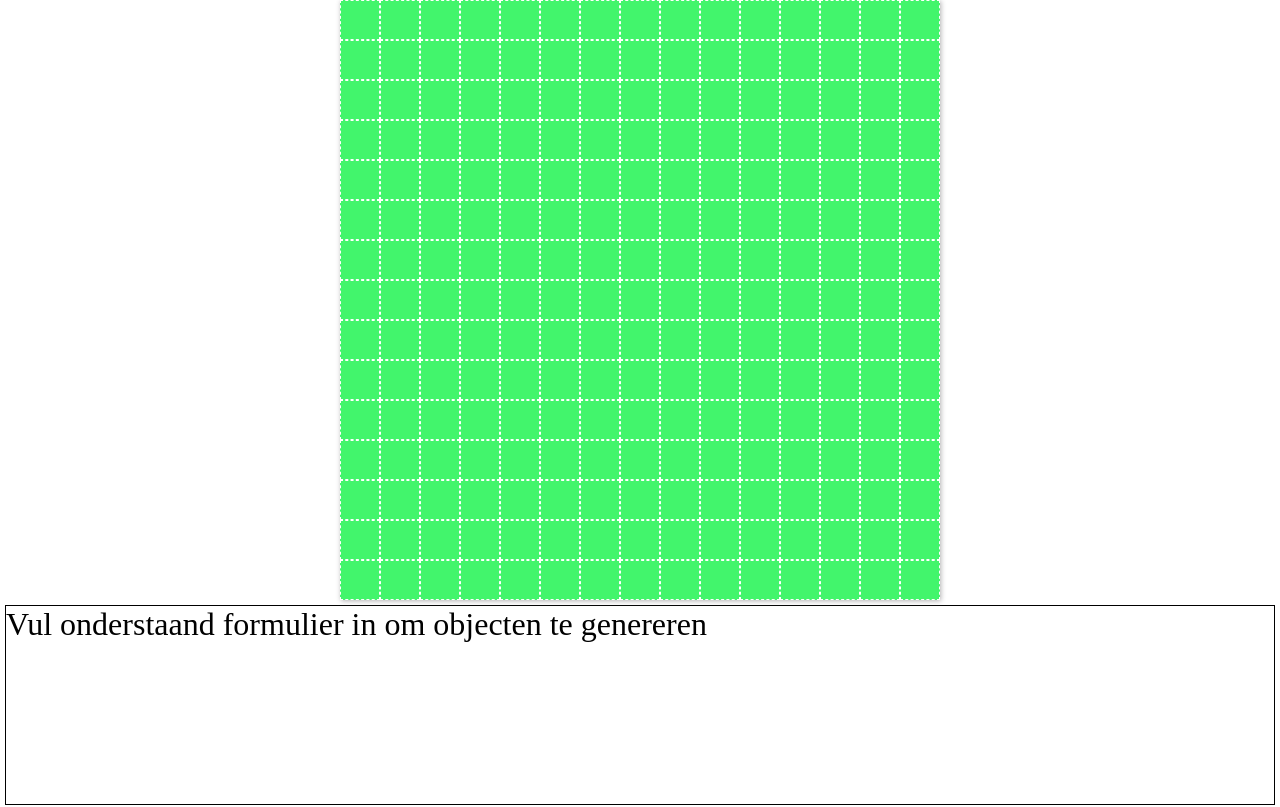
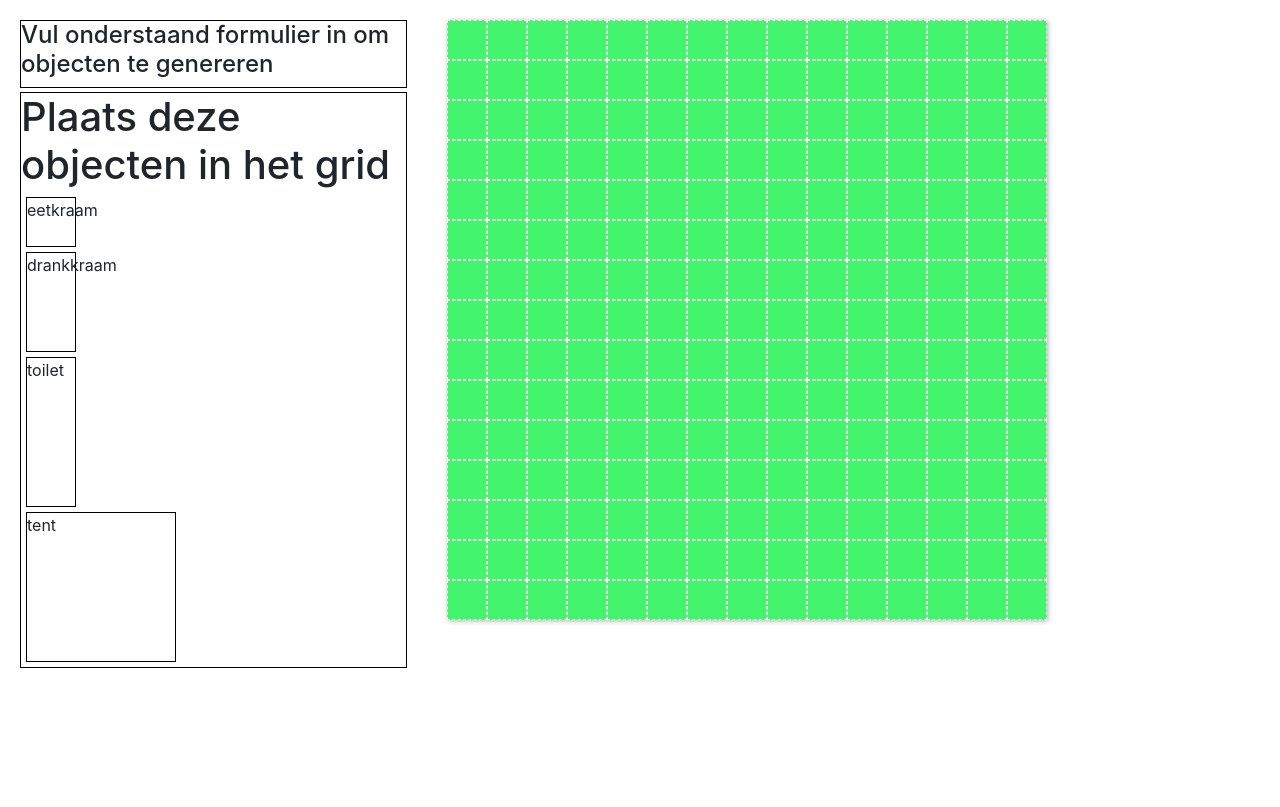
Before and after one commit to jasontonk/WEB-JS, a website with bundled scripts: page index.html in a window 1280 px wide. Shown: the top 807 px of the page. Built offline with nearby package versions, Linux system fonts and the light colour scheme.

Commit message:
layout and merge

```diff
--- a/css/style.css
+++ b/css/style.css
@@ -1,31 +1,12 @@
-html {
-    box-sizing: border-box;
-    font-size: 16px;
-}
-
-*, *:before, *:after {
-    box-sizing: inherit;
-}
-
-body, h1, h2, h3, h4, h5, h6, p, ol, ul {
-    margin: 0;
-    padding: 0;
-    font-weight: normal;
-}
-
-ol, ul {
-    list-style: none;
-}
-
-img {
-    max-width: 100%;
-    height: auto;
-}
-
 .parent--container{
     display: flex;
     justify-content: center;
     align-items: center;
+}
+
+.grid-wrapper{
+    position: relative;
+
 }
 
 #grid{
--- a/index.html
+++ b/index.html
@@ -8,16 +8,25 @@
     <title>Document</title>
     <script src="dist/main.js" defer></script>
     <link rel="stylesheet" href="css/style.css">
+    <link rel="stylesheet" href="https://stackpath.bootstrapcdn.com/bootstrap/4.4.1/css/bootstrap.min.css"
+          integrity="sha384-Vkoo8x4CGsO3+Hhxv8T/Q5PaXtkKtu6ug5TOeNV6gBiFeWPGFN9MuhOf23Q9Ifjh" crossorigin="anonymous">
 </head>
 <body>
-<div class="parent--container">
-   <div id="grid"></div>
-</div>
-    <div id="setupForm">
+<div class="container-fluid">
+    <div class="row">
+        <div class="col-md-4 p-3">
+            <div id="setupForm" class="m-1">
+                <h4>Vul onderstaand formulier in om objecten te genereren</h4>
+            </div>
+            <div id="elementPool" class="m-1"></div>
+        </div>
+        <div class="grid-wrapper p-3">
+            <div id="grid" class="m-1"></div>
+        </div>
+    </div>
+    <div class="row">
 
     </div>
-    <div id="elementPool">
-
-    </div>
+</div>
 </body>
 </html>
--- a/src/ElementPool/ElementPoolView.js
+++ b/src/ElementPool/ElementPoolView.js
@@ -13,7 +13,7 @@ export default class ElementPoolView{
             this.parent.removeChild(this.parent.firstChild);
         }
 
-        this.parent.style.margin = '5px';
+        // this.parent.style.margin = '5px';
         this.parent.style.border = '1px solid black';
 
         let titleText = document.createElement('h1');
--- a/src/ElementPool/Object.js
+++ b/src/ElementPool/Object.js
@@ -4,11 +4,6 @@ export default class Object {
         this.type = type;
         this.width = width;
         this.height = height;
-        switch (type){
-            case 'eetkraam':
-                this.width = 1;
-                this.height = 2;
-        }
     }
 
     rotate(){
--- a/src/SetupForm/SetupFormView.js
+++ b/src/SetupForm/SetupFormView.js
@@ -6,12 +6,12 @@ export default class SetupFormView{
     }
 
     render(){
-        this.parent.style.height = '200px';
-        this.parent.style.margin = '5px';
+        // this.parent.style.height = '200px';
+        // this.parent.style.margin = '5px';
         this.parent.style.border = '1px solid black';
 
-        let titleText = document.createElement('h1');
-        titleText.innerText = 'Vul onderstaand formulier in om objecten te genereren';
-        this.parent.append(titleText);
+        // let titleText = document.createElement('h1');
+        //titleText.innerText = 'Vul onderstaand formulier in om objecten te genereren';
+        // this.parent.append(titleText);
     }
 }
```
Also changed, not shown: dist/main.js.
